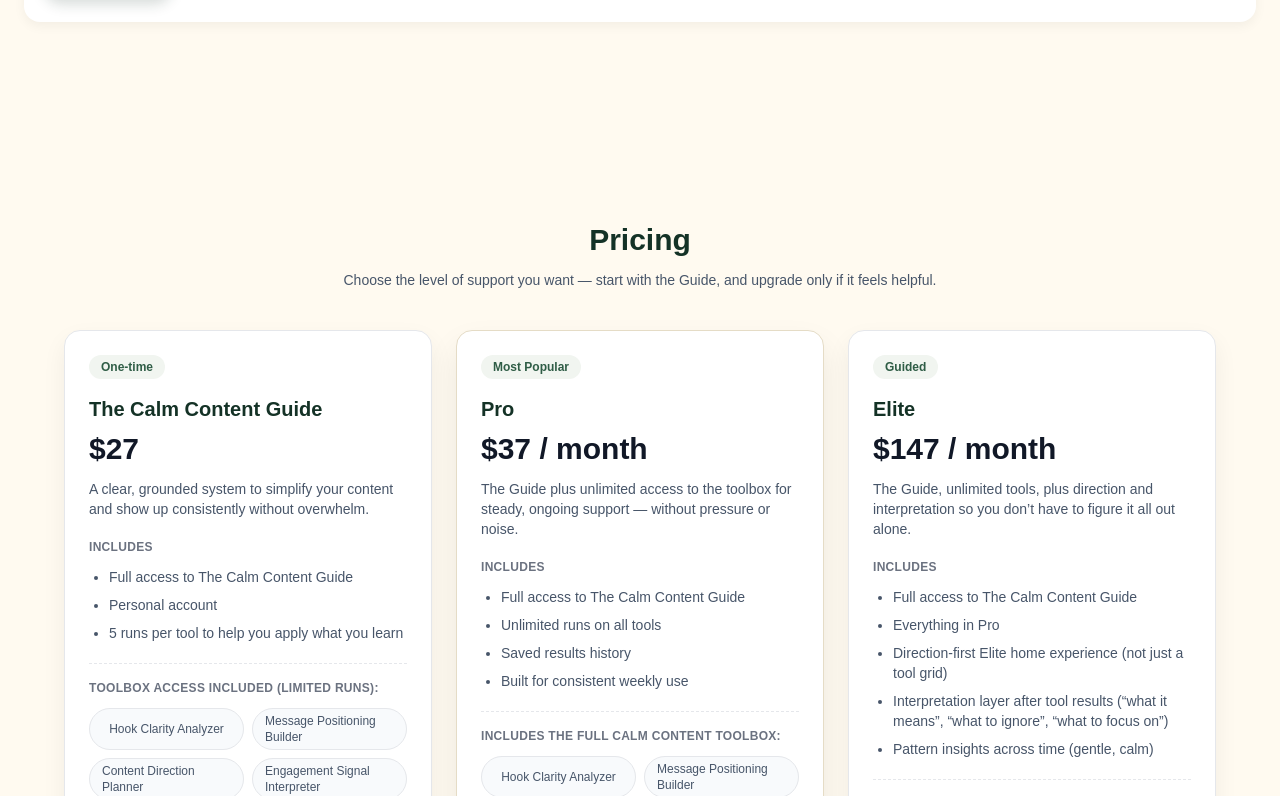
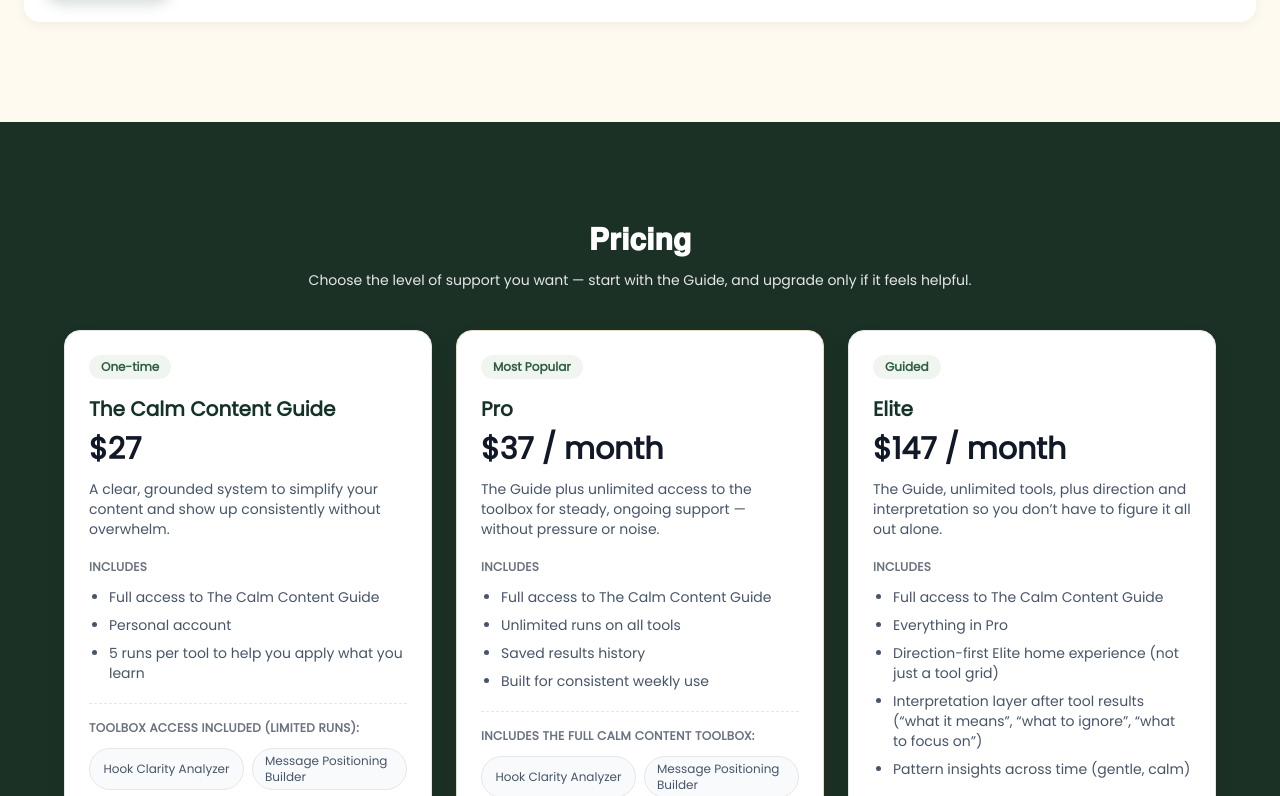
Before and after one commit to gmajors1326/the-calm-content-companion, a Next.js app: page / in a window 1280 px wide. Shown: the part 3644-4440 px from the top of the page. Built offline with nearby package versions, Linux system fonts and the light colour scheme; a web font is replaced by a local one.

Commit message:
Style pricing header and background

```diff
--- a/app/page.tsx
+++ b/app/page.tsx
@@ -426,6 +426,7 @@ export default function PromotoLandingPage() {
       className={`flex h-full flex-col rounded-2xl border bg-white p-6 shadow-[0_10px_25px_rgba(0,0,0,0.06)] ${
         highlight ? 'border-[#e5dcc6] shadow-[0_16px_32px_rgba(0,0,0,0.08)]' : 'border-[#e5e7eb]'
       }`}
+      style={{ fontFamily: '"Poppins", sans-serif' }}
     >
       <div className="flex items-center justify-between">
         <span className="rounded-full bg-[#f1f5f0] px-3 py-1 text-xs font-semibold text-[#2f5d46]">
@@ -477,11 +478,11 @@ export default function PromotoLandingPage() {
 
   // --- Component for Pricing Section ---
   const PricingSection = () => (
-    <section style={{ padding: '100px 24px', backgroundColor: COLORS.LIGHT_CREAM, color: COLORS.TEXT_DARK }}>
+    <section style={{ padding: '100px 24px', backgroundColor: COLORS.DARK_GREEN, color: COLORS.TEXT_LIGHT }}>
       <div className="mx-auto max-w-6xl">
-        <div className="text-center">
-          <h2 className="text-3xl font-semibold text-[#143226]">Pricing</h2>
-          <p className="mt-3 text-sm text-[#475569]">
+        <div className="text-center" style={{ fontFamily: '"Poppins", sans-serif' }}>
+          <h2 className="text-3xl font-semibold text-white">𝐏𝐫𝐢𝐜𝐢𝐧𝐠</h2>
+          <p className="mt-3 text-sm text-[#e5e7eb]">
             Choose the level of support you want — start with the Guide, and upgrade only if it feels helpful.
           </p>
         </div>
```
